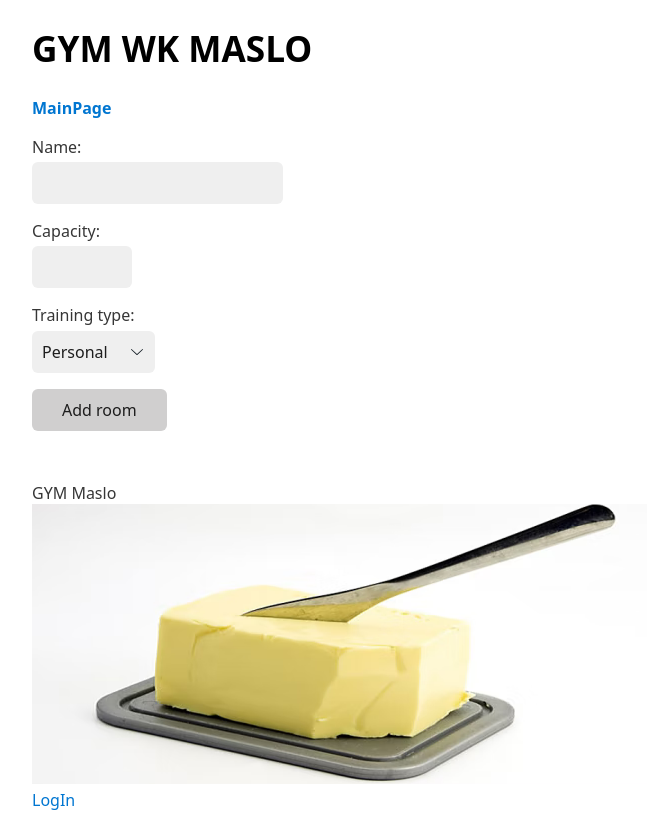
After one commit to maxym1995/gym, a Django app: page /room_add/ in a window 1280 px wide. The commit adds this page. Shown: the whole page, without its empty margins (208-855 px from the left). Run offline with Django 4.2, Linux system fonts and the light colour scheme; parts of the project's set-up code (start-up, migrations or seed data) failed here and were passed over.

Commit message:
Models changes, trainers

```diff
--- a/Gym/urls.py
+++ b/Gym/urls.py
@@ -16,20 +16,26 @@ Including another URLconf
 from django.contrib import admin
 from django.urls import path
 from gym_app.views import   (ShowMembersView, ShowMembersDetailsView, ShowTrainersView, AddStaffView,
-                            ShowTrainings, Login, Logout, AddUser, GymView, Reservation)
+                            ShowStaffDetailsView, ShowTrainings, Login, Logout, AddUser, GymView, Reservation,
+                             AddRoomView, RoomsView, AddTrainerView
+                            )
 
 urlpatterns = [
     path("admin/", admin.site.urls),
     path("", GymView.as_view(), name = "main"),
     path("members/", ShowMembersView.as_view(), name = "members"),
-    path("member_details/<int:member_id>/", ShowMembersDetailsView.as_view(), name = "member-details"),
+    path("rooms/", RoomsView.as_view(), name = "rooms"),
+    path("member_details/<int:user_id>/", ShowMembersDetailsView.as_view(), name = "member-details"),
     # path("member_add/", AddMemberView.as_view(), name = "member-add"),
     path("trainers/", ShowTrainersView.as_view(), name = "trainers"),
     path("staff_add/", AddStaffView.as_view(), name = "staff-add"),
+    path("staff_details/<int:id>/", ShowStaffDetailsView.as_view(), name = "staff-details"),
     path("trainings/", ShowTrainings.as_view(), name="trainings"),
     path('login/', Login.as_view(), name="login"),
     path('logout/', Logout.as_view(), name="logout"),
     path('add_user/', AddUser.as_view(), name="add-user"),
     path('reservation/', Reservation.as_view(), name="reserve"),
+    path('room_add/', AddRoomView.as_view(), name="room-add"),
+    path('trainer_add/', AddTrainerView.as_view(), name="trainer-add"),
 
 ]
--- a/gym_app/forms.py
+++ b/gym_app/forms.py
@@ -1,5 +1,5 @@
 from django import forms
-from .models import SEX, Members, TYPES
+from .models import SEX, Members, TYPES, TRAININGS, User
 from django.db import models
 from django.core.validators import EmailValidator, URLValidator, ValidationError
 from django.contrib.auth.models import User
@@ -79,3 +79,13 @@ class AddUserForm(UserForm):
 
     class Meta(UserForm.Meta):
         fields = UserForm.Meta.fields + ('password_1', 'password_2')
+
+class AddRoomForm(forms.Form):
+    name = forms.CharField(label="Name", max_length = 64)
+    capacity = forms.IntegerField(label = "Capacity", min_value=1, max_value=18)
+    training = forms.ChoiceField(label = "Training type", choices = TRAININGS)
+
+
+class AddTrainerForm(forms.Form):
+    user = forms.CharField(label = "User",  choices = User.objects.all())
+    training_type = forms.ChoiceField(label = "Training type", choices=TRAININGS)
--- a/gym_app/templates/base.html
+++ b/gym_app/templates/base.html
@@ -30,6 +30,8 @@
               {% else %}
               <a href="{% url 'login' %}">LogIn</a>
               {% endif %}
+    <br>
+<!--    Lack of motivation? <a href="https://www.youtube.com/watch?v=0XdOEQyvbKY" >Check</a>-->
             {% endblock %}
 </body>
 </html>
--- /dev/null
+++ b/gym_app/templates/room-add.html
@@ -0,0 +1,11 @@
+{% extends "base.html" %}
+{% block content %}
+    <form action="" method ="post">
+        {% csrf_token %}
+        {{ form.as_p }}
+        <button type="submit"> Add room</button>
+    </form>
+
+
+
+{% endblock %}
--- a/gym_app/templates/trainings.html
+++ b/gym_app/templates/trainings.html
@@ -6,7 +6,7 @@
     </h2>
     <ul>
         {% for a,b in zipped %}
-        <li> Trainer:{{ a.trainer.first_name }} {{ a.trainer.last_name }} Training:{{ b }}   </l1> <br>
+        <li>{{ b }}   Trainer: {{ a.trainer.first_name }} {{ a.trainer.last_name }}      </l1> <br>
 
         {% endfor %}
     </ul>
--- a/gym_app/views.py
+++ b/gym_app/views.py
@@ -1,22 +1,23 @@
 from django.shortcuts import render, get_object_or_404, redirect, Http404
-from .forms import AddMemberForm, AddStaffForm, LoginForm, AddUserForm
+from .forms import AddMemberForm, AddStaffForm, LoginForm, AddUserForm, AddRoomForm, AddTrainerForm
 from datetime import datetime
 from django.views import View
-from .models import Members, SEX, Staff, Trainings, TRAININGS, TYPES
+from .models import Members, SEX, Staff, Trainings, TRAININGS, TYPES, Rooms
 from django.views.generic.edit import FormView, CreateView, UpdateView, DeleteView
 from django.contrib.auth import authenticate, login, logout
 from django.http import HttpResponse, HttpResponseRedirect
 from django.urls import reverse_lazy, reverse
 from django.views.generic import TemplateView
 from django.contrib.auth.models import User
-
+from django.conf import settings
+from django.contrib.auth.mixins import LoginRequiredMixin
 
 class GymView(View):
     def get(self, request):
         return render(request, "main_page.html")
 
 
-class ShowMembersView(View):
+class ShowMembersView(LoginRequiredMixin, View):
     def get(self, request):
         members = User.objects.all()
         return render(request, "members.html", {"members":members})
@@ -41,9 +42,13 @@ class ShowMembersDetailsView(View):
 #             return redirect(f'/member/{new_member.id}')
 #         return render(request, "member-add.html", {"form":form})
 
-class ShowTrainersView(View):
+class ShowTrainersView( View):
     def get(self, request):
         trainers = Staff.objects.filter(type=0)
+        trainings = Trainings.objects.all()
+        trainers_ids = [trainer.id for trainer in trainers]
+        trainings_names = [[TRAININGS[int(t)][1]] for t in trainers_ids]
+
         return render(request, "trainers.html", {"trainers":trainers})
 
 class AddStaffView(View):
@@ -58,8 +63,16 @@ class AddStaffView(View):
                                                last_name = form.cleaned_data["last_name"],
             year_of_birth = form.cleaned_data["year_of_birth"],
             type = form.cleaned_data["type"])
-            return redirect(f'/staff/{new_staff.id}')
+            return redirect(f'/staff_details/{new_staff.id}')
         return render(request, "staff-add.html", {"form":form})
+
+
+
+class ShowStaffDetailsView(View):
+    def get(self, request, id):
+        staff = Staff.objects.get(id=id)
+        training_type = (TRAININGS[int(staff.type)])[1]
+        return render(request, "staff-details.html", {"staff": staff, "training_type":training_type})
 
 class ShowTrainings(View):
     def get(self, request):
@@ -96,7 +109,7 @@ class Login(FormView):
 
 
 
-class Logout(View):
+class Logout(LoginRequiredMixin,View):
     def get(self, request):
         return render(request, "logout.html")
 
@@ -114,3 +127,37 @@ class AddUser(CreateView):
 class Reservation(View):
     def get(self, request):
         return render(request, "logout.html")
+
+class AddRoomView(View):
+    def get(self, request):
+        form = AddRoomForm()
+        return render(request, "room-add.html", {"form":form})
+
+    def post(self, request):
+        form = AddRoomForm(request.POST)
+        if form.is_valid():
+            new_room = Rooms.objects.create(name = form.cleaned_data["name"],
+                                            capacity = form.cleaned_data["capacity"],
+                                            training=form.cleaned_data["training"])
+            return redirect(f'/room/{new_room.id}')
+        return render(request, "room-add.html", {"form":form})
+
+class RoomsView(View):
+    def get(self, request):
+        rooms = Rooms.objects.all()
+        return render(request, "rooms.html", {"rooms":rooms})
+
+
+class AddTrainerView(View):
+    def get(self, request):
+        form = AddTrainerForm()
+        user = User.objects.all()
+        return render(request, "trainer-add.html", {"form":form, "user":user})
+
+    def post(self, request):
+        form = AddTrainerForm(request.POST)
+        if form.is_valid():
+            trainer = Trainers.objects.create(user = form.cleaned_data["user"],
+                                            training_type = form.cleaned_data["training_type"])
+            return redirect(f'/room/{new_room.id}')
+        return render(request, "room-add.html", {"form":form})
```
Also changed, not shown: gym_app/models.py (+6 -2 lines), gym_app/templates/rooms.html (added, +13 -0 lines), gym_app/templates/staff-details.html (added, +11 -0 lines), gym_app/templates/trainer-add.html (added, +12 -0 lines), gym_app/migrations/0008_alter_trainings_trainer_trainers.py (added), gym_app/migrations/0009_alter_trainings_trainer.py (added), gym_app/migrations/0010_remove_rooms_training_rooms_training.py (added).
